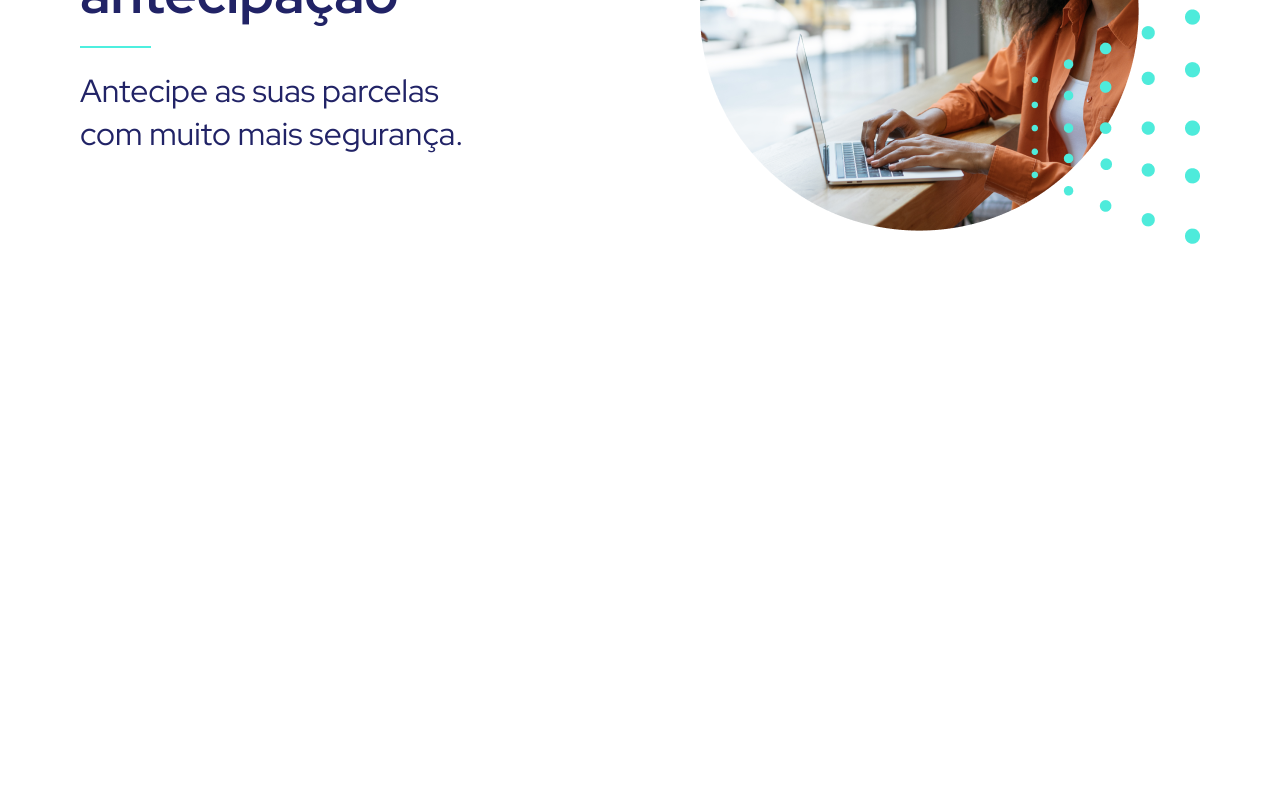
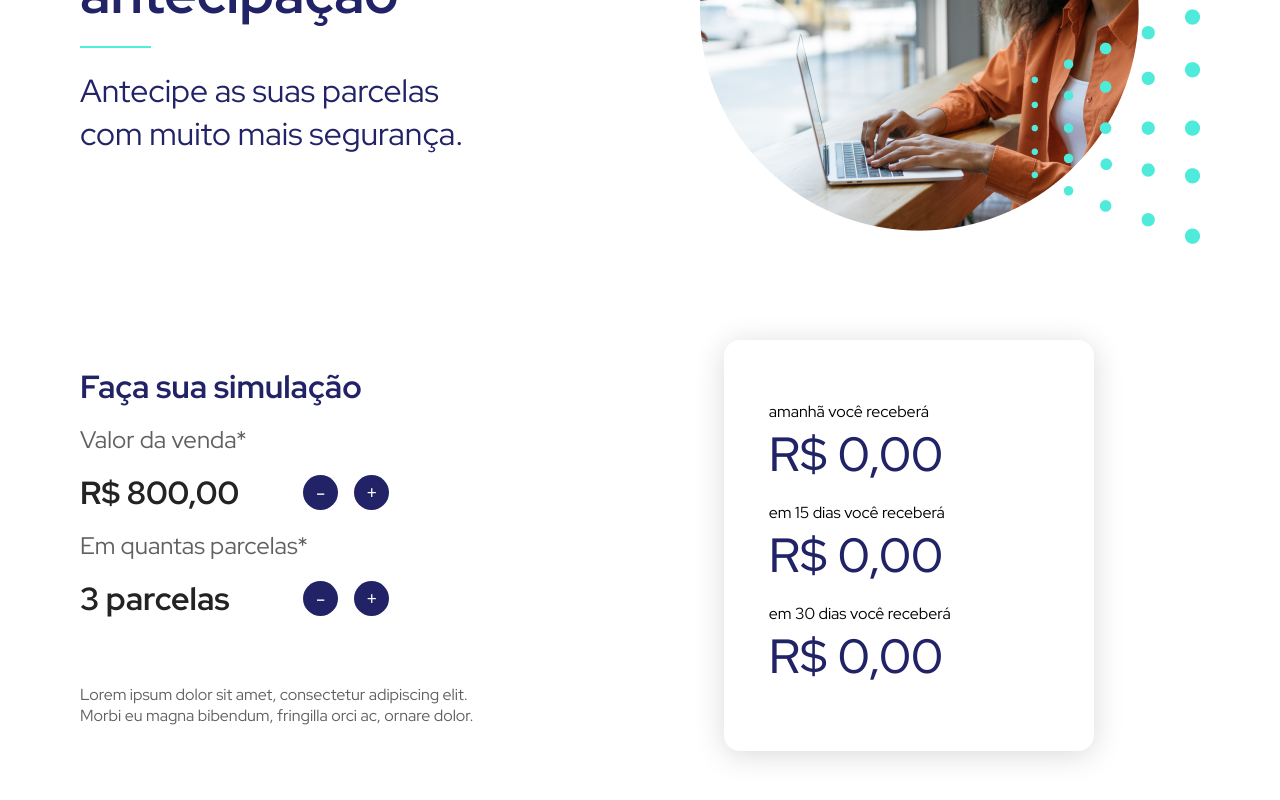
Before and after one commit to igor-cotrim/Frontend-test, a React (Create React App) app: page / in a window 1280 px wide. Shown: the part 334-1134 px from the top of the page. Before the commit the page ends 800 px from the top, so only its background shows below. Built offline with nearby package versions, Linux system fonts and the light colour scheme.

Commit message:
feature: components/SimulationSection

```diff
--- a/src/App.js
+++ b/src/App.js
@@ -1,5 +1,6 @@
 import { Header } from "./components/Header";
 import { MainSection } from "./components/MainSection";
+import { SimulationSection } from "./components/SimulationSection";
 
 import { GlobalStyle } from "./styles/global";
 
@@ -9,6 +10,7 @@ function App() {
       <Header/>
       <MainSection/>
       <GlobalStyle/>
+      <SimulationSection/>
     </>
   );
 }
--- /dev/null
+++ b/src/components/SimulationSection/index.jsx
@@ -0,0 +1,39 @@
+import { Container } from './styles';
+
+export function SimulationSection() {
+  return (
+    <Container>
+      <div className="letfSection">
+        <h2>Faça sua simulação</h2>
+        <h3>Valor da venda*</h3>
+        <div className="valueSell">
+          <div>
+            <h1>R$ 800,00</h1>
+          </div>
+          <button>-</button>
+          <button>+</button>
+        </div>
+        <h3>Em quantas parcelas*</h3>
+        <div className="NumParcel">
+          <div>
+            <h1>3 parcelas</h1>
+          </div>
+          <button>-</button>
+          <button>+</button>
+        </div>
+        <p>
+          Lorem ipsum dolor sit amet, consectetur adipiscing elit.
+          Morbi eu magna bibendum, fringilla orci ac, ornare dolor.
+        </p>
+      </div>
+      <div className="rightSection">
+          <p>amanhã você receberá</p>
+          <h1>R$ 0,00</h1>
+          <p>em 15 dias você receberá</p>
+          <h1>R$ 0,00</h1>
+          <p>em 30 dias você receberá</p>
+          <h1>R$ 0,00</h1>
+      </div>
+    </Container>
+  )
+}
--- /dev/null
+++ b/src/components/SimulationSection/styles.js
@@ -0,0 +1,121 @@
+import styled from 'styled-components';
+
+export const Container = styled.div`
+  max-width: 1120px;
+  margin: 0 auto;
+  margin-top: 6rem;
+  margin-bottom: 6rem;
+
+  display: flex;
+  align-items: center;
+
+  div.letfSection{
+    max-width: 420px;
+    margin-right: 14rem;
+
+    h2{
+      font-size: 2rem;
+      font-weight: 700;
+      color: var(--azul-escuro);
+    }
+
+    h3{
+      font-size: 1.5rem;
+      font-weight: 400;
+      color: var(--cinza-escuro);
+      margin: 1rem 0 1rem 0;
+    }
+
+    div.valueSell{
+      display: flex;
+      align-items: center;
+
+      div{
+        max-width: 230px;
+      }
+
+      h1{
+        font-size: 2rem;
+        font-weight: 700;
+        color: var(--preto);
+        margin-right: 4rem;
+      }
+
+      button{
+        margin-right: 1rem;
+        width: 2.1875rem;
+        height: 2.1875rem;
+        border: none;
+        border-radius: 50%;
+        color: var(--branco);
+        background-color: var(--azul-escuro);
+        font-size: 1.3rem;
+        transition: filter 0.2s;
+      }
+
+      button:hover{
+        filter: brightness(0.8);
+      }
+    }
+
+    div.NumParcel{
+      display: flex;
+      align-items: center;
+
+      div{
+        max-width: 230px;
+      }
+
+      h1{
+        font-size: 2rem;
+        font-weight: 700;
+        color: var(--preto);
+        margin-right: 4.6rem;
+      }
+
+      button{
+        margin-right: 1rem;
+        width: 2.1875rem;
+        height: 2.1875rem;
+        border: none;
+        border-radius: 50%;
+        color: var(--branco);
+        background-color: var(--azul-escuro);
+        font-size: 1.3rem;
+        transition: filter 0.2s;
+      }
+
+      button:hover{
+        filter: brightness(0.8);
+      }
+    }
+
+    p{
+      font-size: 1rem;
+      font-weight: 400;
+      color: var(--cinza-escuro);
+      margin-top: 4rem;
+    }
+  }
+
+  div.rightSection{
+    box-shadow: 0px 4px 30px 0px #00000026;
+    border-radius: 1rem;
+    width: 370px;
+    height: 411px;
+    padding: 2.8rem;
+
+      p{
+        font-weight: 400;
+        font-size: 1rem;
+        color: #000;
+        margin-top: 1rem;
+      }
+
+      h1{
+        font-size: 3rem;
+        font-weight: 500;
+        color: var(--azul-escuro);
+      }
+  }
+`;
```
